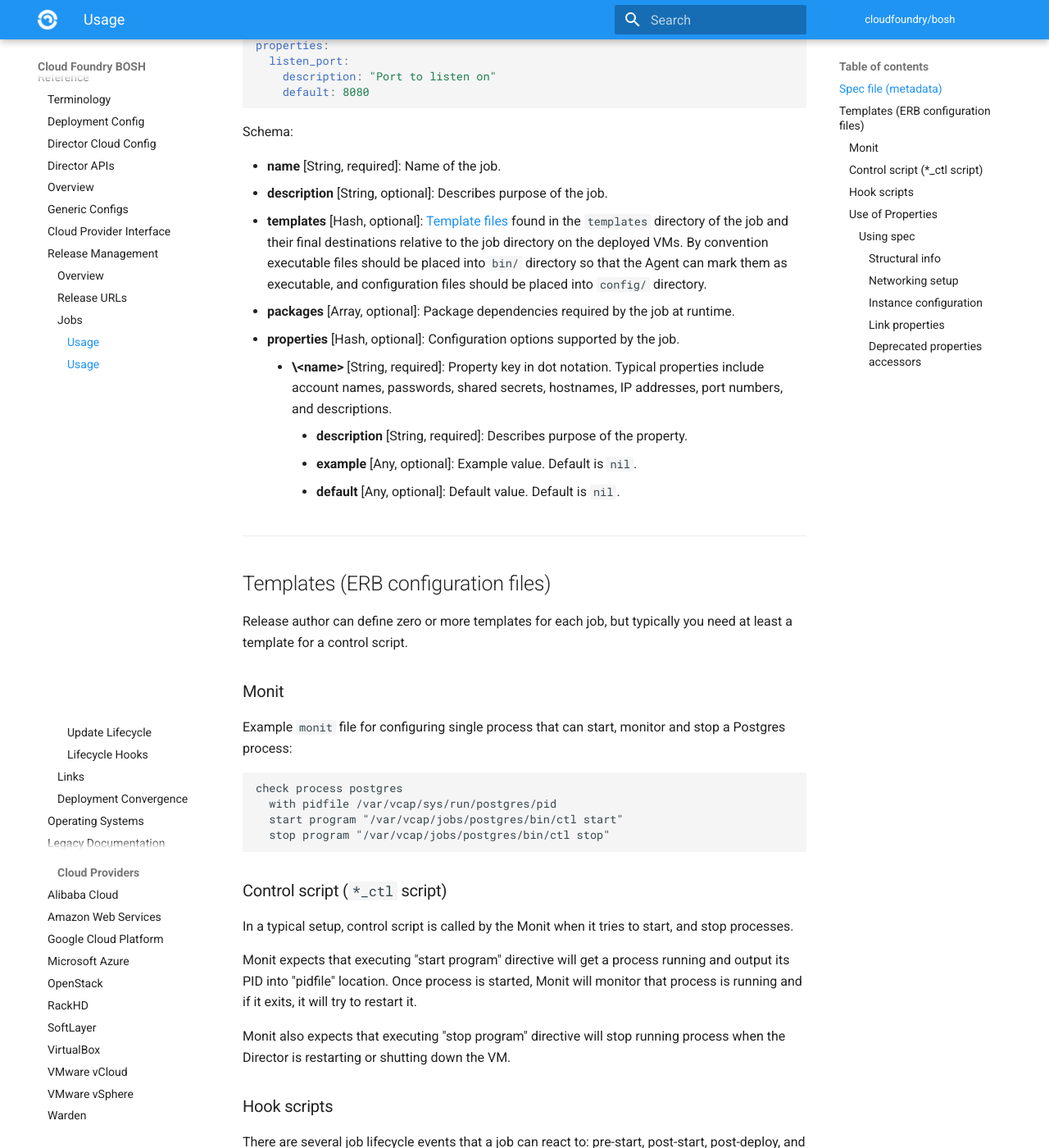
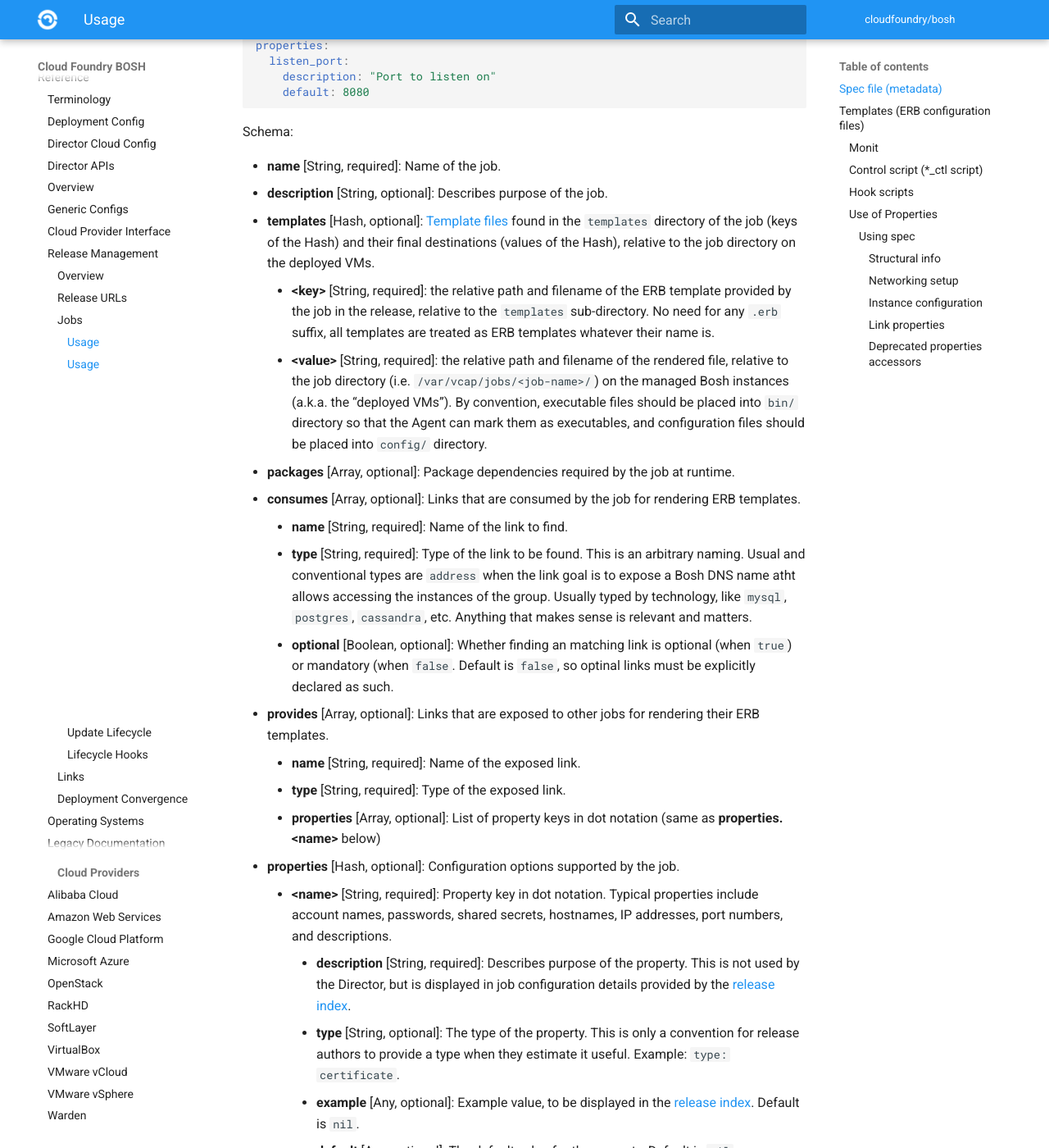
Before and after one commit to cloudfoundry/docs-bosh, an MkDocs documentation site: the page built from content/jobs.md, in a window 1280 px wide and 1400 px high, scrolled down 941 px. Shown: the whole window at 82% size. Built offline with MkDocs 1.6.1 and Material for MkDocs 9.7.7, drawn with Linux system fonts in a browser that asks for light colours; old or Windows-style settings are respelled for this version of MkDocs; some of the changed text lies outside the part shown.

Commit message:
Improve documentation for release job definition (in 'spec' file)
+ Document consumer/provider schema for links
+ Clarify templates declatation

````diff
--- a/content/jobs.md
+++ b/content/jobs.md
@@ -38,13 +38,63 @@ Schema:
 
 * **name** [String, required]: Name of the job.
 * **description** [String, optional]: Describes purpose of the job.
-* **templates** [Hash, optional]: [Template files](#templates) found in the `templates` directory of the job and their final destinations relative to the job directory on the deployed VMs. By convention executable files should be placed into `bin/` directory so that the Agent can mark them as executable, and configuration files should be placed into `config/` directory.
+* **templates** [Hash, optional]: [Template files](#templates) found in the
+  `templates` directory of the job (keys of the Hash) and their final
+  destinations (values of the Hash), relative to the job directory on the
+  deployed VMs.
+    * **&lt;key>** [String, required]: the relative path and filename of the
+      ERB template provided by the job in the release, relative to the
+      `templates` sub-directory. No need for any `.erb` suffix, all templates
+      are treated as ERB templates whatever their name is.
+    * **&lt;value>** [String, required]: the relative path and filename of the
+      rendered file, relative to the job directory (i.e.
+      `/var/vcap/jobs/<job-name>/`) on the managed Bosh instances (a.k.a. the
+      “deployed VMs”). By convention, executable files should be placed into
+      `bin/` directory so that the Agent can mark them as executables, and
+      configuration files should be placed into `config/` directory.
 * **packages** [Array, optional]: Package dependencies required by the job at runtime.
+* **consumes** [Array, optional]: Links that are consumed by the job for
+  rendering ERB templates.
+    * **name** [String, required]: Name of the link to find.
+    * **type** [String, required]: Type of the link to be found. This is an
+      arbitrary naming. Usual and conventional types are `address` when the
+      link goal is to expose a Bosh DNS name atht allows accessing the
+      instances of the group. Usually typed by technology, like `mysql`,
+      `postgres`, `cassandra`, etc. Anything that makes sense is relevant and
+      matters.
+    * **optional** [Boolean, optional]: Whether finding an matching link is
+      optional (when `true`) or mandatory (when `false`. Default is `false`,
+      so optinal links must be explicitly declared as such.
+* **provides** [Array, optional]: Links that are exposed to other jobs for
+  rendering their ERB templates.
+    * **name** [String, required]: Name of the exposed link.
+    * **type** [String, required]: Type of the exposed link.
+    * **properties** [Array, optional]: List of property keys in dot notation
+      (same as **properties.&lt;name>** below)
 * **properties** [Hash, optional]: Configuration options supported by the job.
-    * **\<name\>** [String, required]: Property key in dot notation. Typical properties include account names, passwords, shared secrets, hostnames, IP addresses, port numbers, and descriptions.
-        * **description** [String, required]: Describes purpose of the property.
-        * **example** [Any, optional]: Example value. Default is `nil`.
-        * **default** [Any, optional]: Default value. Default is `nil`.
+    * **&lt;name>** [String, required]: Property key in dot notation. Typical
+      properties include account names, passwords, shared secrets, hostnames,
+      IP addresses, port numbers, and descriptions.
+        * **description** [String, required]: Describes purpose of the
+          property. This is not used by the Director, but is displayed in job
+          configuration details provided by the [release index](/releases).
+        * **type** [String, optional]: The type of the property. This is only
+          a convention for release authors to provide a type when they
+          estimate it useful. Example: `type: certificate`.
+        * **example** [Any, optional]: Example value, to be displayed in the
+          [release index](/releases). Default is `nil`.
+        * **default** [Any, optional]: The default value for the property.
+          Default is `nil`.
+
+!!! Note
+    Within a peoperty definition, `default` is used by the Director, and
+    `description`, `default` and `example` are displayed by the
+    [release index](/releases). In turns, other keys like `type` are used only
+    for convenience, like Concourse does `env` keys in the
+    [“web” job definition][concourse_web_spec]. Indeed, the schema is not
+    formally validated by the Director when registering a release job.
+
+[concourse_web_spec]: https://github.com/concourse/concourse-bosh-release/blob/8d2cfa0/jobs/web/spec#L68-L71
 
 ---
 ## Templates (ERB configuration files) {: #templates }
@@ -180,7 +230,7 @@ information, networking setup, and instance configuration.
 - `spec.networks`: Entire set of network information for the instance. Example:
 
     ```yaml
-    default:
+    <network-name>:
         type: manual
         ip: 10.224.0.129
         netmask: 255.255.240.0
@@ -198,8 +248,11 @@ information, networking setup, and instance configuration.
     `spec.ip` property is provided only for use-cases where a numeric IP
     address (either IPv4 or IPv6) is absolutely required.
 
-!!! warning
-      When **dynamic** networks are being used, `spec.ip` might not be available.
+!!! Warning
+      When **dynamic** networks are being used, `spec.ip` might not be
+      available, then the value `127.0.0.1` is provided instead. This applies
+      to `spec.<network-name>.ip`, `spec.<network-name>.netmask` and
+      `spec.<network-name>.gateway`.
 
 ##### Instance configuration
 
````
